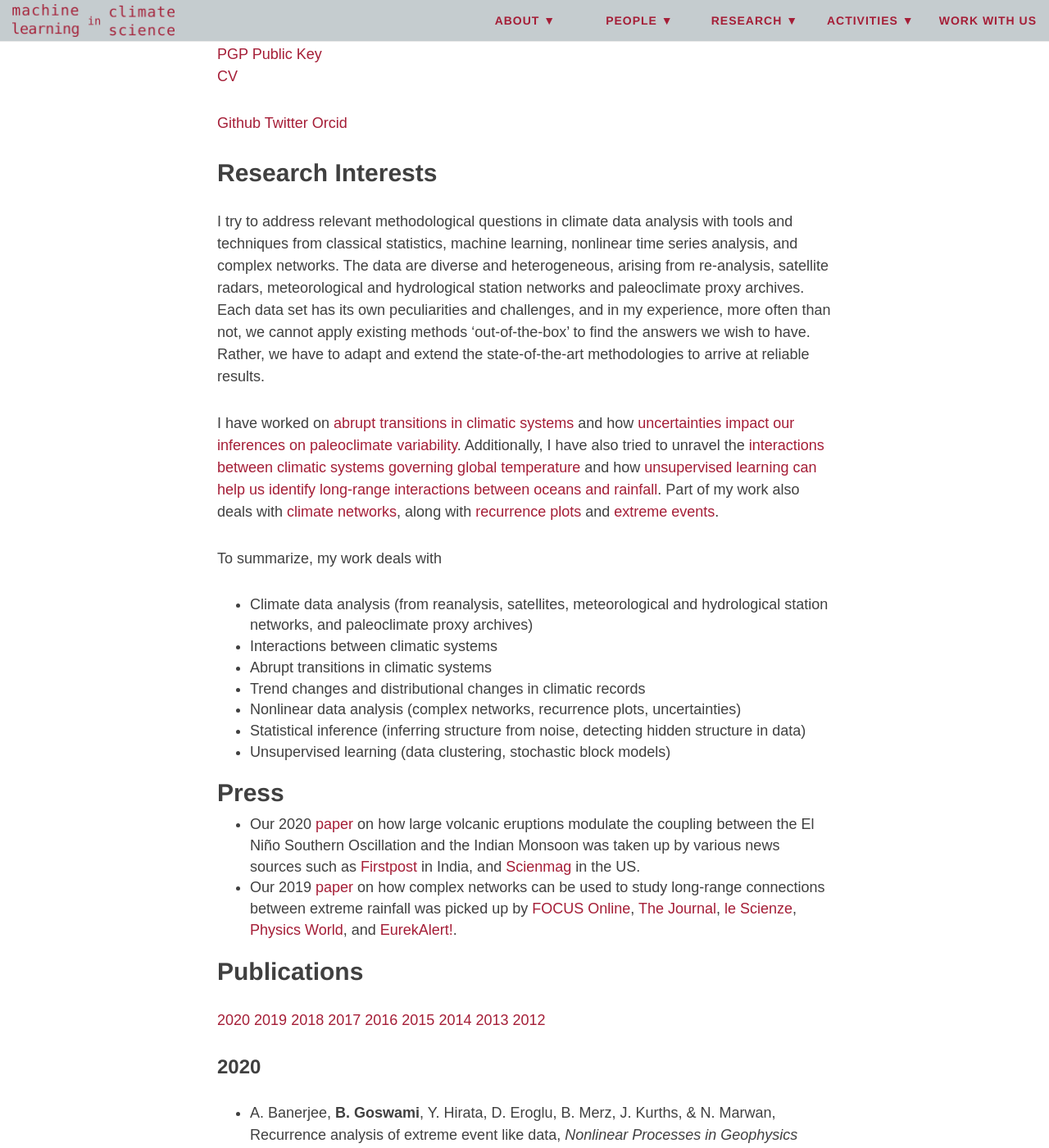
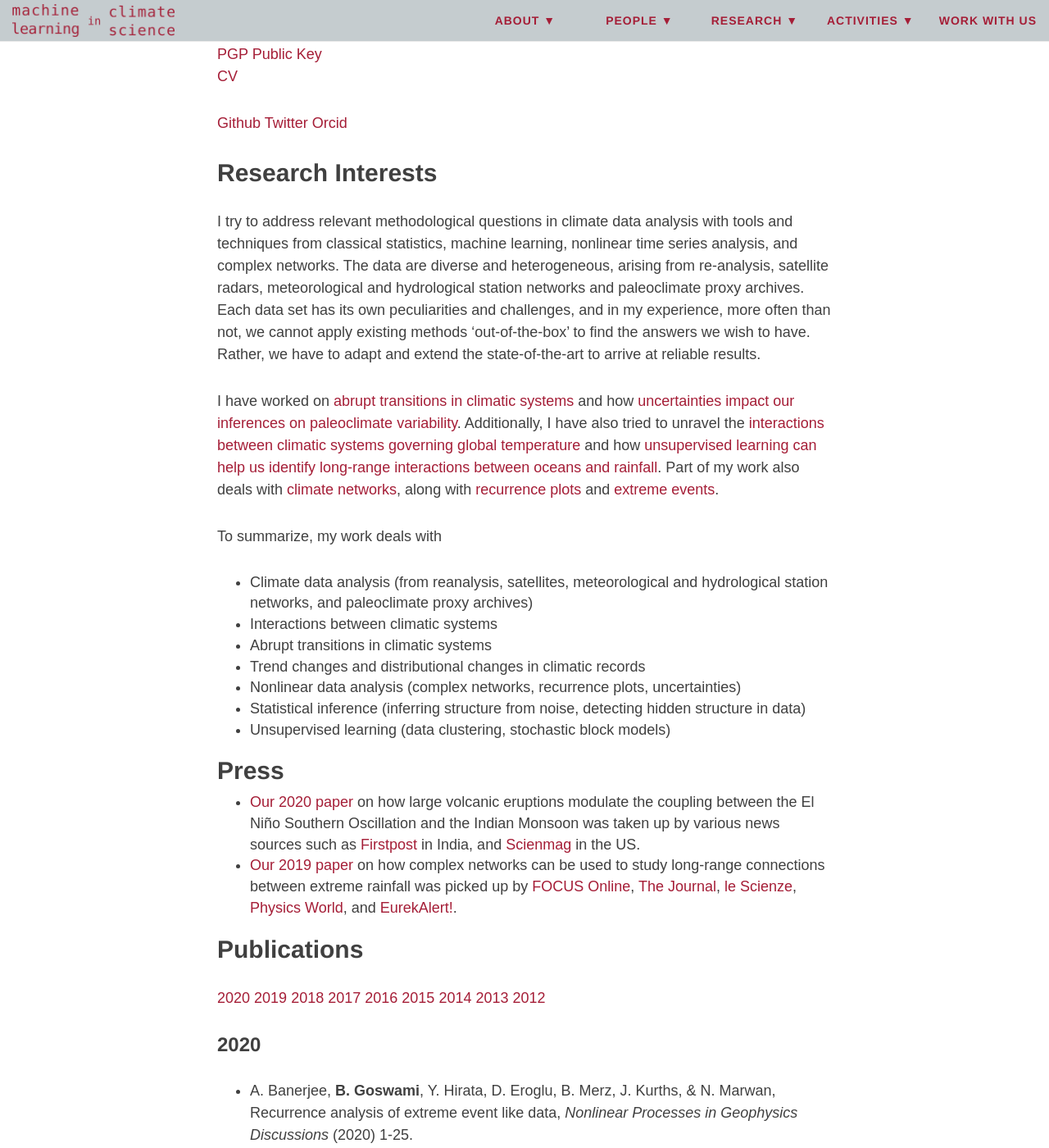
Before and after one commit to mlcs/mlcs.github.io, a Jekyll site: the page built from people/goswami.md, in a window 1280 px wide and 1400 px high, scrolled down 807 px. Shown: the whole window at 82% size. Built offline with Jekyll 4.4.1, drawn with Linux system fonts in a browser that asks for light colours; nearby versions of some CDN libraries.

Commit message:
goswami -> fix typo

```diff
--- a/people/goswami.md
+++ b/people/goswami.md
@@ -30,8 +30,8 @@
 paleoclimate proxy archives. Each data set has its own peculiarities and
 challenges, and in my experience, more often than not, we cannot apply
 existing methods 'out-of-the-box' to find the answers we wish to have.
-Rather, we have to adapt and extend the state-of-the-art methodologies
-to arrive at reliable results.
+Rather, we have to adapt and extend the state-of-the-art to arrive at
+reliable results.
 
 I have worked on [abrupt transitions in climatic
 systems](http://doi.org/10.1038/s41467-017-02456-6){:target="_blank"}
@@ -51,20 +51,20 @@
 
 To summarize, my work deals with
 + Climate data analysis (from reanalysis, satellites, meteorological and
-    hydrological station networks, and paleoclimate proxy archives)
+  hydrological station networks, and paleoclimate proxy archives)
 + Interactions between climatic systems
 + Abrupt transitions in climatic systems
 + Trend changes and distributional changes in climatic records
 + Nonlinear data analysis (complex networks, recurrence plots,
-    uncertainties)
+  uncertainties)
 + Statistical inference (inferring structure from noise, detecting
-    hidden structure in data)
+  hidden structure in data)
 + Unsupervised learning (data clustering, stochastic block models)
 
 ## Press
 
-+ Our 2020
-  [paper](https://doi.org/10.1126/sciadv.aba8164){:target="_blank"} on
++ [Our 2020
+  paper](https://doi.org/10.1126/sciadv.aba8164){:target="_blank"} on
   how large volcanic eruptions modulate the coupling between the El Niño
   Southern Oscillation and the Indian Monsoon was taken up by various
   news sources such as
@@ -72,8 +72,8 @@
   in India, and
   [Scienmag](https://www.eurekalert.org/pub_releases/2020-09/pifc-imc091620.php){:target="_blank"}
   in the US.
-+ Our 2019
-  [paper](https://doi.org/10.1038/s41586-018-0872-x){:target="_blank"}
++ [Our 2019
+  paper](https://doi.org/10.1038/s41586-018-0872-x){:target="_blank"}
   on how complex networks can be used to study long-range connections
   between extreme rainfall was picked up by [FOCUS
   Online](https://www.focus.de/wissen/natur/starkregen-fernverbindung-ueber-kontinente-hinweg_id_10274720.html){:target="_blank"},
```
